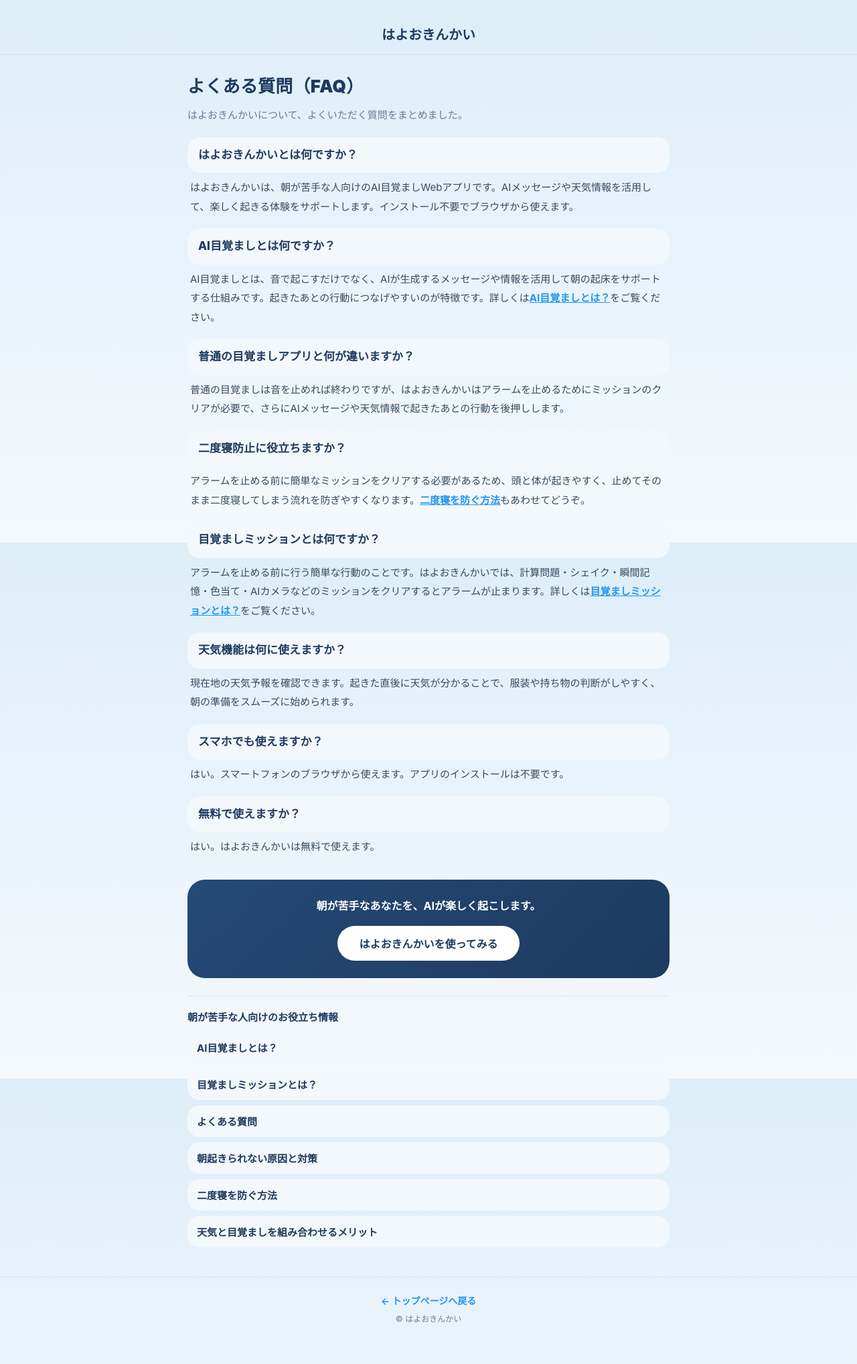
After one commit to u-shin16/mezamashi-app, a Flask app: page /faq in a window 1280 px wide. The commit adds this page. Shown: the whole page at 67% size. Run offline with Flask 3, Linux system fonts and the light colour scheme.

Commit message:
SEO向け公開ページを追加

```diff
--- a/app.py
+++ b/app.py
@@ -13,6 +13,7 @@ from datetime import datetime, timezone, timedelta
 JST = timezone(timedelta(hours=9))
 import json
 import urllib.request
+import urllib.parse
 import ssl
 import re
 load_dotenv()
@@ -143,6 +144,31 @@ def index():
 def auth_action():
     return render_template('auth_action.html')
 
+# SEO: 検索流入向けの公開ページ
+@app.route("/ai-alarm")
+def ai_alarm():
+    return render_template("ai_alarm.html")
+
+@app.route("/mission-alarm")
+def mission_alarm():
+    return render_template("mission_alarm.html")
+
+@app.route("/faq")
+def faq():
+    return render_template("faq.html")
+
+@app.route("/blog/cannot-wake-up")
+def blog_cannot_wake_up():
+    return render_template("blog_cannot_wake_up.html")
+
+@app.route("/blog/prevent-oversleeping")
+def blog_prevent_oversleeping():
+    return render_template("blog_prevent_oversleeping.html")
+
+@app.route("/blog/weather-alarm")
+def blog_weather_alarm():
+    return render_template("blog_weather_alarm.html")
+
 # SEO: クローラー向け robots.txt
 @app.route("/robots.txt")
 def robots_txt():
@@ -160,6 +186,30 @@ def sitemap_xml():
   <url>
     <loc>https://hayo.webtool-labs.com/</loc>
     <priority>1.0</priority>
+  </url>
+  <url>
+    <loc>https://hayo.webtool-labs.com/ai-alarm</loc>
+    <priority>0.8</priority>
+  </url>
+  <url>
+    <loc>https://hayo.webtool-labs.com/mission-alarm</loc>
+    <priority>0.8</priority>
+  </url>
+  <url>
+    <loc>https://hayo.webtool-labs.com/faq</loc>
+    <priority>0.7</priority>
+  </url>
+  <url>
+    <loc>https://hayo.webtool-labs.com/blog/cannot-wake-up</loc>
+    <priority>0.7</priority>
+  </url>
+  <url>
+    <loc>https://hayo.webtool-labs.com/blog/prevent-oversleeping</loc>
+    <priority>0.7</priority>
+  </url>
+  <url>
+    <loc>https://hayo.webtool-labs.com/blog/weather-alarm</loc>
+    <priority>0.7</priority>
   </url>
 </urlset>
 """, 200, {"Content-Type": "application/xml; charset=utf-8"}
@@ -469,17 +519,14 @@ LUCKY_ITEMS = {
 
 
 def fetch_today_facts(now):
-    """Wikipedia(英語版)の『今日は何の日』から実在する出来事・記念日を取得（失敗時は空リスト）。
-    日本語版のonthisday APIは提供されていないため、英語版から取得し、AI側で日本語に整形する。"""
-    mm = f"{now.month:02d}"
-    dd = f"{now.day:02d}"
-    url = f"https://en.wikipedia.org/api/rest_v1/feed/onthisday/all/{mm}/{dd}"
-    # 事件・災害など、朝に不向きな暗い話題を除くためのキーワード
-    negative = ('kill', 'death', 'die', 'dead', 'massacre', 'murder', 'war', 'attack',
-                'bomb', 'shoot', 'stab', 'disaster', 'earthquake', 'flood', 'crash',
-                'terror', 'riot', 'assassin', 'execut', 'injur', 'wound', 'genocide',
-                'slaughter', 'casualt', 'fatal', 'victim', 'tsunami', 'hurricane',
-                'famine', 'plague', 'epidemic', 'nuclear', 'invasion', 'coup', 'siege')
+    """日本語版Wikipediaの「M月D日」記事から、その日の記念日（〇〇の日）を取得する。
+    日付（now）はJSTで渡される前提。失敗時は空リスト（AI側で季節の話題にフォールバック）。"""
+    title = f"{now.month}月{now.day}日"
+    url = (f"https://ja.wikipedia.org/w/api.php?action=parse"
+           f"&page={urllib.parse.quote(title)}&prop=wikitext&format=json&formatversion=2")
+    # 朝に不向きな暗い語を含む記念日は除外
+    negative = ('戦争', '虐殺', '殺害', '死去', '災害', '地震', '津波', '事件', '事故',
+                '爆撃', '空襲', '原爆', 'テロ', '犠牲', '被害', '惨事')
     try:
         # SSL証明書の検証（certifiがあればそのCAを使う。無ければ検証を緩める）
         try:
@@ -490,21 +537,31 @@ def fetch_today_facts(now):
             ctx.check_hostname = False
             ctx.verify_mode = ssl.CERT_NONE
         req = urllib.request.Request(url, headers={'User-Agent': 'mezamasi-morning/1.0'})
-        with urllib.request.urlopen(req, timeout=5, context=ctx) as res:
+        with urllib.request.urlopen(req, timeout=6, context=ctx) as res:
             data = json.loads(res.read().decode('utf-8'))
+        wikitext = (data.get('parse', {}) or {}).get('wikitext', '') or ''
+
+        # 「記念日・年中行事」セクションを抽出
+        m = re.search(r'==\s*記念日・年中行事\s*==(.*?)(?:\n==[^=]|\Z)', wikitext, re.DOTALL)
+        if not m:
+            return []
+        section = m.group(1)
+
         facts = []
-        # 暗い出来事を除き、明るい出来事（events）を中心に、記念日（holidays）も少し添える
-        for e in (data.get('events') or []):
-            txt = e.get('text', '')
-            if not txt or any(kw in txt.lower() for kw in negative):
+        for line in section.splitlines():
+            s = line.strip()
+            # トップレベルの「* 記念日名」だけ。説明文（「*:」「**」）は除外
+            if not s.startswith('*') or s.startswith('**') or s.startswith('*:'):
                 continue
-            year = e.get('year', '')
-            facts.append(f"{year}: {txt}" if year else txt)
-            if len(facts) >= 12:
-                break
-        for h in (data.get('holidays') or [])[:3]:
-            t = (h.get('text') or '').replace('\n', ' ').strip()
-            if t and not any(kw in t.lower() for kw in negative):
+            t = s.lstrip('*').strip()
+            t = re.sub(r'\[\[(?:[^\]|]*\|)?([^\]]*)\]\]', r'\1', t)   # [[a|b]]→b, [[a]]→a
+            t = re.sub(r'\{\{[^}]*\}\}', '', t)                        # {{...}} 除去
+            t = re.sub(r'<ref.*?(?:/>|</ref>)', '', t, flags=re.DOTALL)  # <ref> 除去
+            t = re.sub(r'<[^>]+>', '', t)                              # その他タグ
+            t = re.sub(r"'''?", '', t)                                # 太字
+            t = t.replace('（）', '').replace('()', '').strip(' 　。-—–:：、')
+            # 記念日名は短い。長すぎる行・暗い語を含む行は除外
+            if t and len(t) <= 30 and not any(kw in t for kw in negative):
                 facts.append(t)
         return facts[:15]
     except Exception as ex:
@@ -564,14 +621,13 @@ def generate_morning():
 【星座】{sign_name}
 【今日の星座順位】{fortune_rank}位
 
-【今日の記念日・出来事（参考）】
+【今日の記念日（参考・日本語版Wikipediaより）】
 {facts_text}
 
 下の3項目を、指定の書き出しで始めてください。各項目は3〜4文で書いてください。ただし【一文一文は短く】区切り、一つの文を長くしないこと。短い文をテンポよく重ねてください。見出し（絵文字付き）はそのまま使ってください。本文では「。」のたびに改行しないでください。見出しの直後だけ改行し、各項目の本文はひとまとまりの段落にしてください。
 
 🌅 今日はどんな日
-上の【今日の記念日・出来事】（英語）から明るい話題を1つ選び、暗い話題（事件・災害・戦争・死など）は避けてください。選んだ記念日や出来事の名前は【必ず日本語に訳す】こと（例：World Oceans Day → 世界海洋デー）。英単語をそのまま残さないでください。
-書き出しは「今日は◯◯です。」とし、◯◯には記念日の正式名称をそのまま入れてください（例：「今日は世界海洋デーです。」「今日は時の記念日です。」）。「◯◯デーの日」のように『デー』と『の日』を重ねないこと。続けて、その意味や背景を短い文で説明してください。
+上の【今日の記念日】の中から、明るく親しみやすい記念日を1つ選んでください。書き出しは「今日は◯◯です。」とし、◯◯には選んだ記念日の名前をそのまま入れてください（例：「今日はロックの日です。」）。「◯◯デーの日」のように『デー』と『の日』を重ねないこと。続けて、その記念日の意味や由来を、短い文でわかりやすく説明してください。
 ※この項目は星座とは関係ありません。「星座の日」とは書かないでください。
 
 👕 おすすめの服装
@@ -604,13 +660,13 @@ def generate_morning():
 [Zodiac] {sign_name}
 [Today's zodiac rank] #{fortune_rank}
 
-[Today's anniversaries / events (reference)]
+[Today's anniversaries (reference, from Japanese Wikipedia)]
 {facts_text}
 
 Write the 3 sections below, each starting with the given sentence. Use 3-4 sentences per section, but keep EACH sentence short and punchy — avoid long, run-on sentences. Keep the emoji headings as they are.
 
 🌅 Today's vibe
-From [Today's anniversaries / events] above, pick ONE bright item (avoid dark topics like accidents, disasters, war, or death). Start with "Today is ___." using the event's proper name (e.g., "Today is World Oceans Day."). Do not double words like "Day Day". Add a few short notes about it.
+The [Today's anniversaries] above are written in Japanese. Pick ONE bright, friendly anniversary, translate its name into natural English, then start with "Today is ___." Do not double words like "Day Day". Add a few short notes about it.
 NOTE: This has nothing to do with the zodiac. Never write a "zodiac day".
 
 👕 What to wear
--- a/static/css/style.css
+++ b/static/css/style.css
@@ -438,7 +438,7 @@ progress { width: 100%; height: 10px; border-radius: 5px; overflow: hidden; marg
 #sleep-screen.deep-sleep {
     background-color: #000 !important; border: none !important; box-shadow: none !important;
     position: fixed; top: 0; left: 0; width: 100vw; height: 100vh;
-    max-width: 100%; margin: 0; border-radius: 0;
+    max-width: 100%; margin: 0; border-radius: 0; box-sizing: border-box;
     display: flex; flex-direction: column; justify-content: center; align-items: center;
     z-index: 9999;
 }
@@ -593,6 +593,13 @@ progress { width: 100%; height: 10px; border-radius: 5px; overflow: hidden; marg
 }
 .modal-btn:active { transform: scale(0.96); opacity: 0.88; }
 .modal-btn-cancel { background: #eff2f5; color: #555; }
+.modal-back-btn {
+    display: block; width: 100%; background: none; border: none;
+    color: var(--text-secondary); font-size: 13px; font-weight: 700;
+    cursor: pointer; padding: 14px 0 2px; margin-top: 10px; font-family: inherit;
+}
+.modal-back-btn:active { opacity: 0.6; }
+body.dark-mode .modal-back-btn { color: #9aa8b6; }
 .modal-btn-ok {
     background: linear-gradient(135deg, var(--navy-mid), var(--navy));
     color: #fff; box-shadow: 0 6px 18px rgba(30,58,95,0.28);
@@ -1116,3 +1123,76 @@ body.dark-mode .account-display-email { color: #aaa; }
     text-decoration: underline;
 }
 .account-delete-link:active { opacity: 0.7; }
+
+/* =========================================
+   SEO公開ページ（/ai-alarm, /faq, /blog/* など）
+========================================= */
+.seo-body {
+    background-color: var(--bg);
+    background-image: linear-gradient(180deg, #ddeef9 0%, #eaf3fb 50%, #f4f9fc 100%);
+    color: var(--text-primary);
+    min-height: 100dvh; margin: 0; text-align: left;
+}
+.seo-header {
+    padding: 16px 20px; text-align: center;
+    border-bottom: 1px solid rgba(30,58,95,0.08);
+}
+.seo-logo { font-size: 20px; font-weight: 900; color: var(--navy); text-decoration: none; }
+.seo-page { max-width: 720px; margin: 0 auto; padding: 22px 20px 36px; }
+.seo-hero { margin-bottom: 20px; }
+.seo-hero h1 { font-size: 26px; font-weight: 900; color: var(--navy); line-height: 1.45; margin: 6px 0 10px; }
+.seo-lead { font-size: 15px; color: var(--text-secondary); line-height: 1.8; margin: 0; }
+.seo-content h2 { font-size: 19px; font-weight: 800; color: var(--navy); margin: 28px 0 10px; line-height: 1.5; }
+.seo-content p { font-size: 15px; color: #374a5e; line-height: 1.9; margin: 0 0 14px; }
+.seo-content a { color: var(--blue); font-weight: 700; }
+.seo-list { margin: 0 0 16px; padding-left: 1.3em; }
+.seo-list li { font-size: 15px; color: #374a5e; line-height: 1.9; margin-bottom: 6px; }
+.seo-note { font-size: 13px; color: var(--text-secondary); background: var(--surface-2); border-radius: var(--r-md); padding: 14px 16px; line-height: 1.8; margin-top: 20px; }
+.faq-list h2 { font-size: 17px; background: var(--surface-2); border-radius: var(--r-md); padding: 14px 16px; margin: 18px 0 8px; }
+.faq-list p { padding: 0 4px; }
+
+.cta-box {
+    background: linear-gradient(135deg, var(--navy-mid), var(--navy));
+    color: #fff; border-radius: var(--r-lg); padding: 26px 22px;
+    text-align: center; margin: 34px 0 26px;
+}
+.cta-lead { font-size: 16px; font-weight: 700; margin: 0 0 16px; line-height: 1.7; }
+.cta-btn {
+    display: inline-block; background: #fff; color: var(--navy);
+    font-size: 16px; font-weight: 800; text-decoration: none;
+    padding: 14px 32px; border-radius: var(--r-full);
+}
+.related-links { border-top: 1px solid rgba(30,58,95,0.1); padding-top: 20px; margin-top: 8px; text-align: left; }
+.related-links h2 { font-size: 15px; font-weight: 800; color: var(--navy); margin: 0 0 12px; }
+.related-links ul { list-style: none; padding: 0; margin: 0; }
+.related-links a {
+    display: block; padding: 13px 14px; color: var(--navy); text-decoration: none;
+    font-size: 15px; font-weight: 700; background: var(--surface-2);
+    border-radius: var(--r-md); margin-bottom: 8px;
+}
+.related-links a:active { background: #e8f2fb; }
+.seo-footer {
+    text-align: center; padding: 24px 20px 40px;
+    border-top: 1px solid rgba(30,58,95,0.08);
+    display: flex; flex-direction: column; gap: 8px;
+}
+.seo-footer a { color: var(--blue); font-weight: 700; text-decoration: none; font-size: 14px; }
+.seo-copyright { font-size: 12px; color: var(--text-secondary); }
+.home-related { margin-top: 26px; }
+
+/* ダークモード */
+body.dark-mode.seo-body { background-color: #121212; background-image: none; color: #eee; }
+body.dark-mode .seo-logo,
+body.dark-mode .seo-hero h1,
+body.dark-mode .seo-content h2,
+body.dark-mode .related-links h2 { color: #eee; }
+body.dark-mode .seo-content p,
+body.dark-mode .seo-list li { color: #c2ccd6; }
+body.dark-mode .seo-content a,
+body.dark-mode .seo-footer a { color: #90caf9; }
+body.dark-mode .related-links a,
+body.dark-mode .seo-note,
+body.dark-mode .faq-list h2 { background: #2a2a2d; color: #eee; }
+body.dark-mode .cta-btn { background: #eee; color: #1e3a5f; }
+body.dark-mode .seo-header,
+body.dark-mode .seo-footer { border-color: rgba(255,255,255,0.08); }
--- /dev/null
+++ b/templates/faq.html
@@ -0,0 +1,111 @@
+{% extends "seo_base.html" %}
+{% block title %}よくある質問｜AI目覚ましアプリ はよおきんかい{% endblock %}
+{% block description %}はよおきんかいのよくある質問ページです。AI目覚まし、二度寝防止、目覚ましミッション、天気機能、使い方について分かりやすく説明します。{% endblock %}
+{% block canonical %}https://hayo.webtool-labs.com/faq{% endblock %}
+{% block og_url %}https://hayo.webtool-labs.com/faq{% endblock %}
+{% block head_extra %}
+<script type="application/ld+json">
+{
+  "@context": "https://schema.org",
+  "@type": "FAQPage",
+  "mainEntity": [
+    {
+      "@type": "Question",
+      "name": "はよおきんかいとは何ですか？",
+      "acceptedAnswer": {
+        "@type": "Answer",
+        "text": "はよおきんかいは、朝が苦手な人向けのAI目覚ましWebアプリです。AIメッセージや天気情報を活用して、楽しく起きる体験をサポートします。インストール不要でブラウザから使えます。"
+      }
+    },
+    {
+      "@type": "Question",
+      "name": "AI目覚ましとは何ですか？",
+      "acceptedAnswer": {
+        "@type": "Answer",
+        "text": "AI目覚ましとは、音で起こすだけでなく、AIが生成するメッセージや情報を活用して朝の起床をサポートする仕組みです。起きたあとの行動につなげやすいのが特徴です。"
+      }
+    },
+    {
+      "@type": "Question",
+      "name": "普通の目覚ましアプリと何が違いますか？",
+      "acceptedAnswer": {
+        "@type": "Answer",
+        "text": "普通の目覚ましは音を止めれば終わりですが、はよおきんかいはアラームを止めるためにミッションのクリアが必要で、さらにAIメッセージや天気情報で起きたあとの行動を後押しします。"
+      }
+    },
+    {
+      "@type": "Question",
+      "name": "二度寝防止に役立ちますか？",
+      "acceptedAnswer": {
+        "@type": "Answer",
+        "text": "アラームを止める前に簡単なミッションをクリアする必要があるため、頭と体が起きやすく、止めてそのまま二度寝してしまう流れを防ぎやすくなります。"
+      }
+    },
+    {
+      "@type": "Question",
+      "name": "目覚ましミッションとは何ですか？",
+      "acceptedAnswer": {
+        "@type": "Answer",
+        "text": "アラームを止める前に行う簡単な行動のことです。はよおきんかいでは、計算問題・シェイク・瞬間記憶・色当て・AIカメラなどのミッションをクリアするとアラームが止まります。"
+      }
+    },
+    {
+      "@type": "Question",
+      "name": "天気機能は何に使えますか？",
+      "acceptedAnswer": {
+        "@type": "Answer",
+        "text": "現在地の天気予報を確認できます。起きた直後に天気が分かることで、服装や持ち物の判断がしやすく、朝の準備をスムーズに始められます。"
+      }
+    },
+    {
+      "@type": "Question",
+      "name": "スマホでも使えますか？",
+      "acceptedAnswer": {
+        "@type": "Answer",
+        "text": "はい。スマートフォンのブラウザから使えます。アプリのインストールは不要です。"
+      }
+    },
+    {
+      "@type": "Question",
+      "name": "無料で使えますか？",
+      "acceptedAnswer": {
+        "@type": "Answer",
+        "text": "はい。はよおきんかいは無料で使えます。"
+      }
+    }
+  ]
+}
+</script>
+{% endblock %}
+{% block content %}
+<div class="seo-hero">
+    <h1>よくある質問（FAQ）</h1>
+    <p class="seo-lead">はよおきんかいについて、よくいただく質問をまとめました。</p>
+</div>
+
+<div class="seo-content faq-list">
+    <h2>はよおきんかいとは何ですか？</h2>
+    <p>はよおきんかいは、朝が苦手な人向けのAI目覚ましWebアプリです。AIメッセージや天気情報を活用して、楽しく起きる体験をサポートします。インストール不要でブラウザから使えます。</p>
+
+    <h2>AI目覚ましとは何ですか？</h2>
+    <p>AI目覚ましとは、音で起こすだけでなく、AIが生成するメッセージや情報を活用して朝の起床をサポートする仕組みです。起きたあとの行動につなげやすいのが特徴です。詳しくは<a href="/ai-alarm">AI目覚ましとは？</a>をご覧ください。</p>
+
+    <h2>普通の目覚ましアプリと何が違いますか？</h2>
+    <p>普通の目覚ましは音を止めれば終わりですが、はよおきんかいはアラームを止めるためにミッションのクリアが必要で、さらにAIメッセージや天気情報で起きたあとの行動を後押しします。</p>
+
+    <h2>二度寝防止に役立ちますか？</h2>
+    <p>アラームを止める前に簡単なミッションをクリアする必要があるため、頭と体が起きやすく、止めてそのまま二度寝してしまう流れを防ぎやすくなります。<a href="/blog/prevent-oversleeping">二度寝を防ぐ方法</a>もあわせてどうぞ。</p>
+
+    <h2>目覚ましミッションとは何ですか？</h2>
+    <p>アラームを止める前に行う簡単な行動のことです。はよおきんかいでは、計算問題・シェイク・瞬間記憶・色当て・AIカメラなどのミッションをクリアするとアラームが止まります。詳しくは<a href="/mission-alarm">目覚ましミッションとは？</a>をご覧ください。</p>
+
+    <h2>天気機能は何に使えますか？</h2>
+    <p>現在地の天気予報を確認できます。起きた直後に天気が分かることで、服装や持ち物の判断がしやすく、朝の準備をスムーズに始められます。</p>
+
+    <h2>スマホでも使えますか？</h2>
+    <p>はい。スマートフォンのブラウザから使えます。アプリのインストールは不要です。</p>
+
+    <h2>無料で使えますか？</h2>
+    <p>はい。はよおきんかいは無料で使えます。</p>
+</div>
+{% endblock %}
--- /dev/null
+++ b/templates/seo_base.html
@@ -0,0 +1,63 @@
+<!DOCTYPE html>
+<html lang="ja">
+<head>
+    <meta charset="UTF-8">
+    <meta name="viewport" content="width=device-width, initial-scale=1.0">
+    <title>{% block title %}はよおきんかい｜AI目覚ましアプリ{% endblock %}</title>
+    <meta name="description" content="{% block description %}朝が苦手な人向けのAI目覚ましWebアプリ「はよおきんかい」。{% endblock %}">
+    <link rel="canonical" href="{% block canonical %}https://hayo.webtool-labs.com/{% endblock %}">
+    <meta name="robots" content="index, follow">
+    <meta name="theme-color" content="#ddeef9">
+
+    <!-- OGP -->
+    <meta property="og:title" content="{{ self.title() }}">
+    <meta property="og:description" content="{{ self.description() }}">
+    <meta property="og:type" content="article">
+    <meta property="og:url" content="{% block og_url %}https://hayo.webtool-labs.com/{% endblock %}">
+    <meta property="og:image" content="https://hayo.webtool-labs.com/static/ogp.png">
+    <meta property="og:site_name" content="はよおきんかい">
+    <meta property="og:locale" content="ja_JP">
+
+    <!-- Twitter Card -->
+    <meta name="twitter:card" content="summary_large_image">
+    <meta name="twitter:title" content="{{ self.title() }}">
+    <meta name="twitter:description" content="{{ self.description() }}">
+    <meta name="twitter:image" content="https://hayo.webtool-labs.com/static/ogp.png">
+
+    <link rel="icon" href="{{ url_for('static', filename='favicon2.ico') }}">
+    <link rel="stylesheet" href="{{ url_for('static', filename='css/style.css') }}?v=20019">
+    {% block head_extra %}{% endblock %}
+</head>
+<body class="seo-body">
+    <script>try{ if (localStorage.getItem('app_theme') === 'dark') document.body.classList.add('dark-mode'); }catch(e){}</script>
+    <header class="seo-header">
+        <a href="/" class="seo-logo">はよおきんかい</a>
+    </header>
+
+    <main class="seo-page">
+        {% block content %}{% endblock %}
+
+        <div class="cta-box">
+            <p class="cta-lead">{% block cta_text %}朝が苦手なあなたを、AIが楽しく起こします。{% endblock %}</p>
+            <a href="/" class="cta-btn">はよおきんかいを使ってみる</a>
+        </div>
+
+        <nav class="related-links">
+            <h2>朝が苦手な人向けのお役立ち情報</h2>
+            <ul>
+                <li><a href="/ai-alarm">AI目覚ましとは？</a></li>
+                <li><a href="/mission-alarm">目覚ましミッションとは？</a></li>
+                <li><a href="/faq">よくある質問</a></li>
+                <li><a href="/blog/cannot-wake-up">朝起きられない原因と対策</a></li>
+                <li><a href="/blog/prevent-oversleeping">二度寝を防ぐ方法</a></li>
+                <li><a href="/blog/weather-alarm">天気と目覚ましを組み合わせるメリット</a></li>
+            </ul>
+        </nav>
+    </main>
+
+    <footer class="seo-footer">
+        <a href="/">← トップページへ戻る</a>
+        <span class="seo-copyright">© はよおきんかい</span>
+    </footer>
+</body>
+</html>
```
Also changed, not shown: static/js/script.js (+29 -6 lines), templates/ai_alarm.html (added, +29 -0 lines), templates/blog_cannot_wake_up.html (added, +27 -0 lines), templates/blog_prevent_oversleeping.html (added, +28 -0 lines), templates/blog_weather_alarm.html (added, +27 -0 lines), templates/index.html (+16 -3 lines), templates/mission_alarm.html (added, +34 -0 lines).
